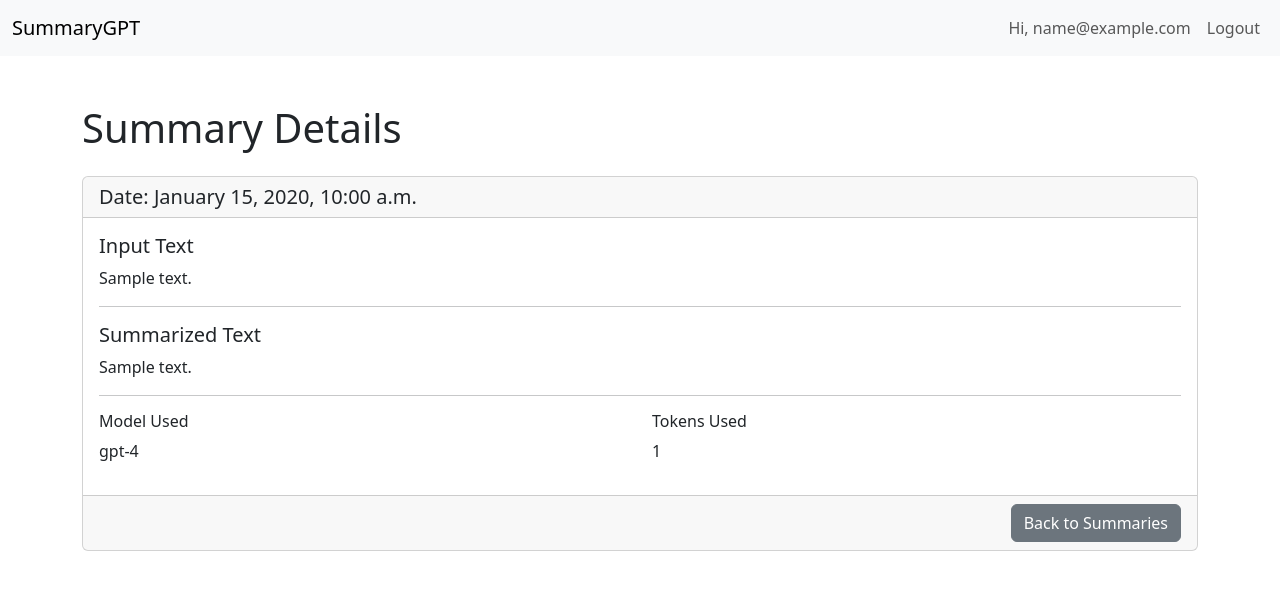
After one commit to ryurukov2/summarizer, a Django app: page /api/history/details/1 in a window 1280 px wide. The commit adds this page. Shown: the top 590 px of the page. Run offline with Django 4.2, Linux system fonts and the light colour scheme; a user stored in the database is signed in; tables that the repository leaves empty hold one stand-in row (values such as "Sample post"); parts of the project's set-up code (start-up, migrations or seed data) failed here and were passed over.

Commit message:
added functionality to save a history of summaries per account and views to display it

```diff
--- a/summarizer/auth_app/views.py
+++ b/summarizer/auth_app/views.py
@@ -110,6 +110,8 @@ def google_login(request):
 
 
 def render_index(request):
+    user = request.user
+    history = get_user_submission_history(user)
     return render(request, 'auth_app/index.html')
 
 
@@ -147,3 +149,7 @@ def google_login_api(request):
         print(request.method)
 
     return JsonResponse({'response': 'no success'}, status=400)
+
+
+def get_user_submission_history(user):
+    pass
--- a/summarizer/extension_api/models.py
+++ b/summarizer/extension_api/models.py
@@ -0,0 +1,11 @@
+from django.db import models
+from ..auth_app.models import Account
+class Summaries(models.Model):
+    Models_choices = models.TextChoices("gpt-3.5-turbo", "gpt-4")
+
+    account_id = models.ForeignKey(to=Account, on_delete=models.DO_NOTHING)
+    date = models.DateTimeField(blank=False, auto_now=False, auto_now_add=True)
+    original_text = models.TextField(blank=False, null=False)
+    summarized_text = models.TextField(blank=True, null=True)
+    model_used = models.CharField(blank=True, null=True, choices=Models_choices.choices, max_length=20)
+    tokens_used = models.IntegerField(blank=True, null=True, default=0)
--- a/summarizer/extension_api/urls.py
+++ b/summarizer/extension_api/urls.py
@@ -5,4 +5,6 @@ urlpatterns = [
     path('submit-text/', views.submit_text, name='submit_text'),
     path('check-daily-usage/', views.check_daily_usage, name='check_daily_usage'),
     path('submit-text-adv/', views.submit_text_adv, name='submit_text_adv'),
+    path('history/', views.SummaryListView.as_view(), name='summary history'),
+    path('history/details/<int:pk>', views.SummaryDetailView.as_view(), name='summary detail'),
 ]
--- a/summarizer/extension_api/views.py
+++ b/summarizer/extension_api/views.py
@@ -1,11 +1,14 @@
 import asyncio
 from datetime import datetime, time
+from urllib import response
 
 from asgiref.sync import async_to_sync, sync_to_async
 from django.db import transaction
 from django.http import JsonResponse
 from django.utils import timezone
 from django.views.decorators.csrf import csrf_exempt
+from django.views.generic import ListView
+from django.views.generic.detail import DetailView
 import json
 import os
 import openai
@@ -13,8 +16,9 @@ from dotenv import load_dotenv
 
 from summarizer.auth_app.models import Account
 from summarizer.auth_app.utils import get_or_create_account, login_required_api
+from .models import Summaries
 
-load_dotenv()
+load_dotenv(override=True)
 
 
 @sync_to_async
@@ -32,10 +36,10 @@ async def increment_daily_usage(account_id):
 def check_if_reset_needed(account):
     current_utc_time = timezone.now()
     # Create a new datetime object for today's date with 00:00 UTC time
-    today_midnight_utc = datetime.combine(current_utc_time.date(), time(), tzinfo=timezone.utc)
+    today_midnight_utc = datetime.combine(
+        current_utc_time.date(), time(), tzinfo=timezone.utc)
     if account.usage_reset_date.date() < today_midnight_utc.date():
         account.reset_usage()
-
 
 
 def check_usage(google_account_id):
@@ -111,12 +115,19 @@ async def make_advanced_submission(input_text, account_id, model):
         temperature=0,
     )
 
-    result = completion["choices"][0]["message"]["content"]
-    await increment_daily_usage(account_id)
-    await increment_daily_usage(account_id)
+    try:
+        result = completion["choices"][0]["message"]["content"]
+        tokens_used = completion["usage"]["total_tokens"]
+        await increment_daily_usage(account_id)
+        save_to_db = sync_to_async(save_submission_to_db)
+        await save_to_db(account_id=account_id, original_text=input_text,
+                              response_text=result, model=model, tokens_used=tokens_used)
+    except Exception as e:
+        print(e)
+        raise Exception("Something went wrong.")
+
     # result = 'Great success using the advanced model'
     # print(f'Result message = {result}')
-
 
     return {'response_data': result}
 
@@ -127,8 +138,6 @@ async def make_submission(prompt, account_id):
     tokens_for_prompt = len(prompt) / 4
 
     tokens_total = 2000 - int(tokens_for_prompt)
-    print(f'Prompt tokens calc = {tokens_for_prompt}. Tokens for completion max = {tokens_total}')
-    print(f'prompt - {prompt}')
     completion = openai.Completion.create(
         model="davinci-002",
         prompt=prompt,
@@ -142,6 +151,7 @@ async def make_submission(prompt, account_id):
     #
     # print(result)
     return {'response_data': result}
+
 
 @csrf_exempt
 @login_required_api
@@ -177,15 +187,21 @@ async def submit_text_adv(request):
             if await check_moderation(input_text):
                 return JsonResponse({
 
-                    'response_data': 'The inputted text violates some of OpenAI\'s Terms and Conditions. Apologize for the inconvenience caused.'},
+                    'response_data': 'The inputted text violates some of OpenAI\'s Terms and Conditions. Apologies for the inconvenience caused.'},
                     status=405)
             response_data = await make_advanced_submission(input_text, account_id, model)
-            return JsonResponse(response_data)
+            try:
+                response_data = await make_advanced_submission(input_text, account_id, model)
+                return JsonResponse(response_data)
+            except Exception as e:
+                print(e)
+                return JsonResponse({'response_data': 'There was an error with your request.'}, status=417)
         else:
             return JsonResponse({'response_data': 'Free daily usage exceeded. Usage limits reset at 00:00UTC.'},
                                 status=403)
 
     return JsonResponse({'response_data': 'Invalid request method'}, status=400)
+
 
 @csrf_exempt
 @login_required_api
@@ -198,9 +214,7 @@ async def submit_text(request):
         data = json.loads(request.body)
         input_text = data.get('input_text')
         account_id = request.user.google_account_id
-        print(account_id)
         # header = request.headers._store["origin"][1]
-        # print(header)
         if not check_valid_request(request):
             return JsonResponse(
                 {'response_data': 'The API endpoint can only be accessed through the browser extension currently.'},
@@ -222,13 +236,43 @@ async def submit_text(request):
             if await check_moderation(input_text):
                 return JsonResponse({
 
-                    'response_data': 'The inputted text violates some of OpenAI\'s Terms and Conditions. Apologize for the inconvenience caused.'},
+                    'response_data': 'The inputted text violates some of OpenAI\'s Terms and Conditions. Apologies for the inconvenience caused.'},
                     status=405)
-            response_data = await make_advanced_submission(input_text, account_id, model)
-            # response_data = await make_advanced_submission(input_text, account_id)
-            return JsonResponse(response_data)
+            try:
+                response_data = await make_advanced_submission(input_text, account_id, model)
+                return JsonResponse(response_data)
+            except Exception as e:
+                print(e)
+                return JsonResponse({'response_data': 'There was an error with your request.'}, status=417)
+
         else:
             return JsonResponse({'response_data': 'Free daily usage exceeded. Usage limits reset at 00:00UTC.'},
                                 status=403)
 
     return JsonResponse({'response_data': 'Invalid request method'}, status=400)
+
+
+def save_submission_to_db(account_id, original_text, response_text, model, tokens_used):
+    account = Account.objects.get(google_account_id=account_id)
+    new_summary = Summaries.objects.create(account_id=account, original_text=original_text,
+                             summarized_text=response_text, model_used=model, tokens_used=tokens_used)
+    new_summary.save()
+
+
+
+class SummaryListView(ListView):
+    model = Summaries
+    paginate_by = 20
+    ordering = ['-date']
+
+    def get_queryset(self):
+        user = self.request.user
+        return Summaries.objects.filter(account_id=user)
+
+class SummaryDetailView(DetailView):
+    model = Summaries
+
+    def get_context_data(self, **kwargs):
+        context = super().get_context_data(**kwargs)
+        context["summary"] = Summaries.objects.get(id=self.kwargs["pk"])
+        return context
--- a/templates/base.html
+++ b/templates/base.html
@@ -7,11 +7,15 @@
     <link href="https://cdn.jsdelivr.net/npm/bootstrap@5.3.0-alpha1/dist/css/bootstrap.min.css" rel="stylesheet">
     <script src="https://cdn.jsdelivr.net/npm/@popperjs/core@2.11.6/dist/umd/popper.min.js"></script>
     <script src="https://cdn.jsdelivr.net/npm/bootstrap@5.3.0-alpha1/dist/js/bootstrap.min.js"></script>
+    <style>
+        .row:hover {
+        background-color: #f8f9fa;}
+</style>
 </head>
 <body>
     <nav class="navbar navbar-expand-lg navbar-light bg-light">
         <div class="container-fluid">
-            <a class="navbar-brand" href="#">SummaryGPT</a>
+            <a class="navbar-brand" href="{% url 'home' %}">SummaryGPT</a>
             <div class="collapse navbar-collapse">
                 <ul class="navbar-nav ms-auto mb-2 mb-lg-0">
                     {% if user.is_authenticated %}
--- /dev/null
+++ b/templates/extension_api/summaries_detail.html
@@ -0,0 +1,36 @@
+{% extends 'base.html' %}
+
+{% block title %}Details{% endblock %}
+
+{% block content %}
+<div class="container my-5">
+
+    <h1 class="mb-4">Summary Details</h1>
+    <div class="card">
+        <div class="card-header">
+            <h5 class="mb-0">Date: {{ summary.date|date:"F j, Y, g:i a" }}</h5>
+        </div>
+        <div class="card-body">
+            <h5 class="card-title">Input Text</h5>
+            <p class="card-text">{{ summary.original_text }}</p>
+            <hr>
+            <h5 class="card-title">Summarized Text</h5>
+            <p class="card-text">{{ summary.summarized_text }}</p>
+            <hr>
+            <div class="row">
+                <div class="col-md-6">
+                    <h6>Model Used</h6>
+                    <p>{{ summary.model_used }}</p>
+                </div>
+                <div class="col-md-6">
+                    <h6>Tokens Used</h6>
+                    <p>{{ summary.tokens_used }}</p>
+                </div>
+            </div>
+        </div>
+        <div class="card-footer text-end">
+            <a href="{% url 'summary history' %}" class="btn btn-secondary">Back to Summaries</a>
+        </div>
+    </div>
+</div>
+{% endblock %}
```
Also changed, not shown: templates/auth_app/index.html (+7 -10 lines), templates/extension_api/summaries_list.html (added, +28 -0 lines), summarizer/extension_api/migrations/0003_initial.py (added), summarizer/extension_api/migrations/0004_summaries_model_used.py (added), summarizer/extension_api/migrations/0005_summaries_account_id.py (added), summarizer/extension_api/migrations/0006_alter_summaries_account_id.py (added).
